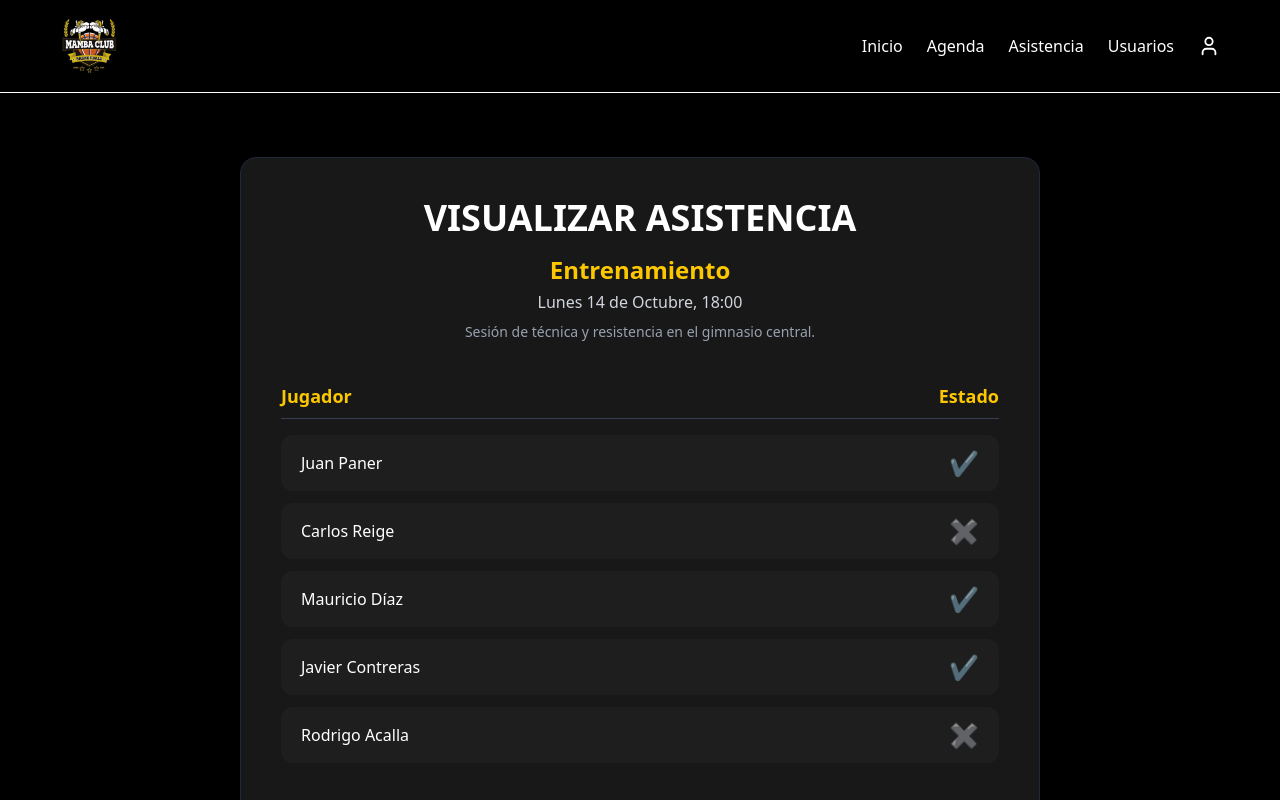
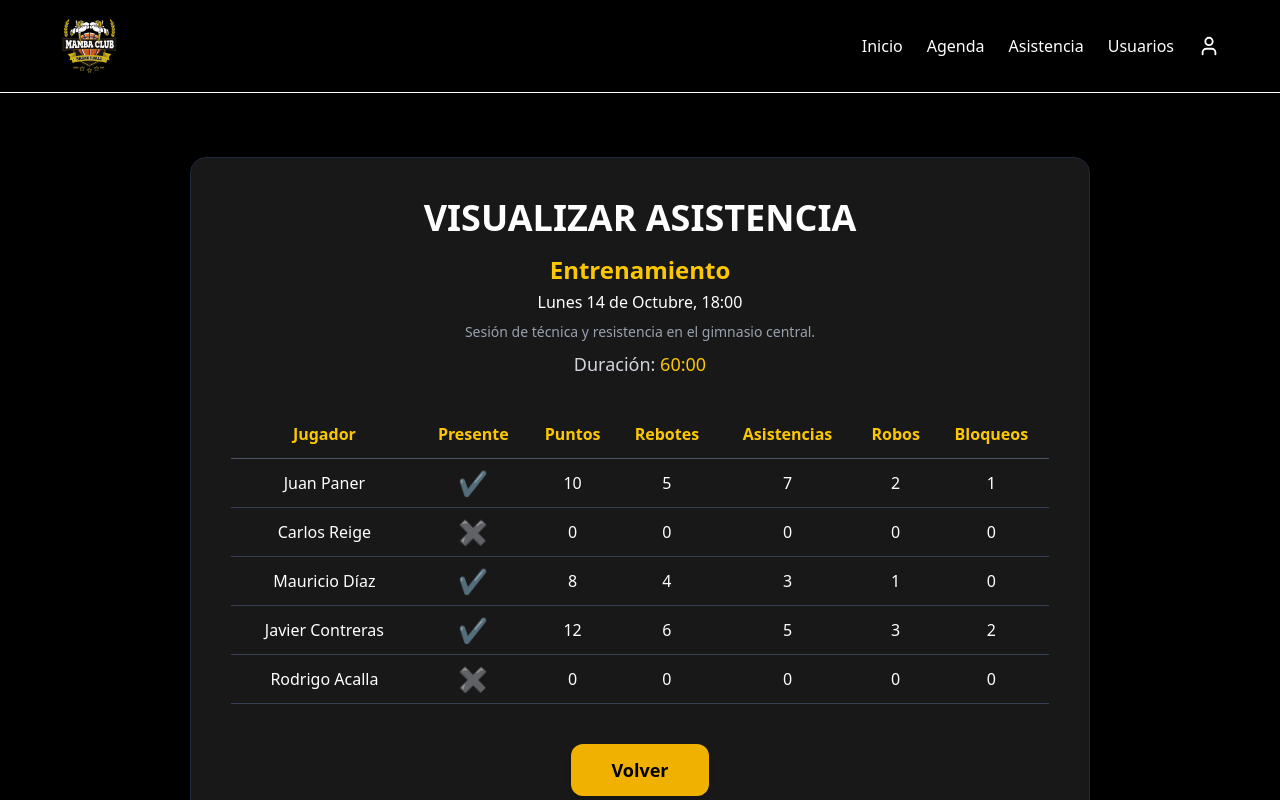
Before and after one commit to amparonunez/Proyecto-Grupo-03-Capstone-801D, a Next.js app in the folder Fase 2/Evidencias Proyecto/club_mamba/: page /pages/visualizar_asistencia in a window 1280 px wide. Shown: the top 800 px of the page. Built offline with nearby package versions, Linux system fonts and the light colour scheme; no server answers.

Commit message:
cambios page asistencia

```diff
--- a/Fase 2/Evidencias Proyecto/club_mamba/src/app/pages/registrar_asistencia/page.tsx
+++ b/Fase 2/Evidencias Proyecto/club_mamba/src/app/pages/registrar_asistencia/page.tsx
@@ -1,47 +1,90 @@
 "use client";
-
 
 import Nav from "@/components/ui/nav";
 import Footer from "@/components/ui/footer";
-import { useState } from "react";
-
-
+import { useState, useEffect } from "react";
 
 export default function AsistenciaPage() {
   const [jugadores, setJugadores] = useState([
-    { nombre: "Juan Paner", presente: true },
-    { nombre: "Carlos Reige", presente: false },
-    { nombre: "Mauricio Díaz", presente: true },
-    { nombre: "Javier Contreras", presente: false },
-    { nombre: "Rodrigo Acalla", presente: true },
+    { nombre: "Juan Paner", presente: false, puntos: "", rebotes: "", asistencias: "", robos: "", bloqueos: "" },
+    { nombre: "Carlos Reige", presente: false, puntos: "", rebotes: "", asistencias: "", robos: "", bloqueos: "" },
+    { nombre: "Mauricio Díaz", presente: false, puntos: "", rebotes: "", asistencias: "", robos: "", bloqueos: "" },
+    { nombre: "Javier Contreras", presente: false, puntos: "", rebotes: "", asistencias: "", robos: "", bloqueos: "" },
+    { nombre: "Rodrigo Acalla", presente: false, puntos: "", rebotes: "", asistencias: "", robos: "", bloqueos: "" },
   ]);
 
+  const [fase, setFase] = useState("asistencia"); // asistencia | partido | finalizado
+  const [jugando, setJugando] = useState(false);
+  const [tiempo, setTiempo] = useState(0);
+
+  // ⏱ Timer
+  useEffect(() => {
+    let intervalo;
+    if (jugando) {
+      intervalo = setInterval(() => setTiempo((t) => t + 1), 1000);
+    }
+    return () => clearInterval(intervalo);
+  }, [jugando]);
+
+  // ✅ Formatear tiempo
+  const formatearTiempo = (segundos) => {
+    const minutos = Math.floor(segundos / 60);
+    const seg = segundos % 60;
+    return `${String(minutos).padStart(2, "0")}:${String(seg).padStart(2, "0")}`;
+  };
+
+  // ✅ Cambiar asistencia
   const toggleAsistencia = (index) => {
     const updated = [...jugadores];
     updated[index].presente = !updated[index].presente;
     setJugadores(updated);
   };
 
+  // ✅ Editar estadísticas
+  const cambiarEstadistica = (index, campo, valor) => {
+    const updated = [...jugadores];
+    updated[index][campo] = Number(valor);
+    setJugadores(updated);
+  };
+
+  // 🎯 Guardar asistencia y pasar a la fase del partido
+  const comenzarPartido = () => {
+    const presentes = jugadores.filter((j) => j.presente);
+    if (presentes.length === 0) {
+      alert("No hay jugadores presentes para iniciar el partido.");
+      return;
+    }
+
+    setJugadores(presentes); // solo los que están presentes participan
+    setFase("partido");
+    setJugando(true);
+    setTiempo(0);
+  };
+
+  // 🛑 Finalizar el partido
+  const finalizarPartido = () => {
+    setJugando(false);
+    setFase("finalizado");
+    alert("Partido o entrenamiento terminado 🏀");
+  };
+
   return (
     <div className="min-h-screen bg-gray-100">
-      {/* Navbar */}
       <Nav />
 
-      <main className="min-h-screen bg-[black] text-white flex justify-center items-center py-20">
-      <section className="bg-[#181818] w-[700px] rounded-2xl shadow-2xl p-10 border border-gray-800">
-        {/* Título */}
+      <main className="min-h-screen bg-[black] text-white flex flex-col items-center py-20">
+        <section className="bg-[#181818] w-[900px] rounded-2xl shadow-2xl p-10 border border-gray-800">
+
           <h1 className="text-4xl font-bold text-center mb-10 text-white">
-          REGISTRAR ASISTENCIA
+            {fase === "asistencia" && "REGISTRAR ASISTENCIA 📝"}
+            {fase === "partido" && "CONTROL DE PARTIDO 🏀"}
+            {fase === "finalizado" && "PARTIDO FINALIZADO ✅"}
           </h1>
 
-        {/* Encabezado */}
-        <div className="flex justify-between items-center text-yellow-400 text-xl font-semibold border-b border-gray-700 pb-3 mb-6">
-          <span>Jugador</span>
-          <span>Estado</span>
-        </div>
-
-        {/* Lista de jugadores */}
-        <div className="space-y-3">
+          {/* --- FASE 1: ASISTENCIA --- */}
+          {fase === "asistencia" && (
+            <>
+              <div className="space-y-3 mb-10">
                 {jugadores.map((jugador, index) => (
                   <div
                     key={index}
@@ -60,15 +103,89 @@ export default function AsistenciaPage() {
                 ))}
               </div>
 
-        {/* Botón inferior */}
-        <div className="flex justify-center mt-10">
-          <button className="bg-yellow-500 hover:bg-yellow-400 text-black font-bold py-3 px-10 rounded-xl text-lg transition-all shadow-md">
-            Registrar Asistencia
+              <div className="flex justify-center">
+                <button
+                  onClick={comenzarPartido}
+                  className="bg-yellow-500 hover:bg-yellow-400 text-black font-bold py-3 px-10 rounded-xl text-lg transition-all shadow-md"
+                >
+                  Iniciar Partido
                 </button>
               </div>
+            </>
+          )}
+
+          {/* --- FASE 2: PARTIDO EN CURSO --- */}
+          {fase === "partido" && (
+            <>
+              {/* Timer y botón */}
+              <div className="flex justify-center items-center gap-6 mb-10">
+                <div className="text-5xl font-mono text-yellow-400">
+                  {formatearTiempo(tiempo)}
+                </div>
+
+                {jugando && (
+                  <button
+                    onClick={finalizarPartido}
+                    className="bg-red-500 hover:bg-red-400 text-white font-bold py-3 px-8 rounded-xl text-lg transition-all shadow-md"
+                  >
+                    Finalizar Partido
+                  </button>
+                )}
+              </div>
+
+              {/* Estadísticas editables */}
+              <h2 className="text-2xl font-semibold text-center text-yellow-400 mb-6">
+                Estadísticas en tiempo real
+              </h2>
+
+              <div className="overflow-x-auto">
+                <table className="w-full text-center border-collapse">
+                  <thead>
+                    <tr className="text-yellow-400 border-b border-gray-600">
+                      <th className="py-3">Jugador</th>
+                      <th>Puntos</th>
+                      <th>Rebotes</th>
+                      <th>Asistencias</th>
+                      <th>Robos</th>
+                      <th>Bloqueos</th>
+                    </tr>
+                  </thead>
+                  <tbody>
+                    {jugadores.map((jugador, index) => (
+                      <tr
+                        key={index}
+                        className="border-b border-gray-700 hover:bg-[#252525] transition"
+                      >
+                        <td className="py-3 font-medium">{jugador.nombre}</td>
+                        {["puntos", "rebotes", "asistencias", "robos", "bloqueos"].map((campo) => (
+                          <td key={campo}>
+                            <input
+                              type="number"
+                              value={jugador[campo]}
+                              onChange={(e) =>
+                                cambiarEstadistica(index, campo, e.target.value)
+                              }
+                              className="w-20 text-center bg-[#1E1E1E] border border-gray-600 rounded-lg py-1 text-white focus:outline-none focus:border-yellow-400"
+                            />
+                          </td>
+                        ))}
+                      </tr>
+                    ))}
+                  </tbody>
+                </table>
+              </div>
+            </>
+          )}
+
+          {/* --- FASE 3: PARTIDO FINALIZADO --- */}
+          {fase === "finalizado" && (
+            <div className="text-center text-yellow-400 text-xl font-semibold py-10">
+              Partido o entrenamiento terminado 🏁
+            </div>
+          )}
         </section>
       </main>
-    {/* Footer */}
+
       <Footer />
     </div>
   );
--- a/Fase 2/Evidencias Proyecto/club_mamba/src/app/pages/visualizar_asistencia/page.tsx
+++ b/Fase 2/Evidencias Proyecto/club_mamba/src/app/pages/visualizar_asistencia/page.tsx
@@ -1,69 +1,78 @@
 "use client";
-
 
 import Nav from "@/components/ui/nav";
 import Footer from "@/components/ui/footer";
-
 
 export default function VisualizarAsistenciaPage() {
   const evento = {
     tipo: "Entrenamiento",
     fecha: "Lunes 14 de Octubre, 18:00",
     descripcion: "Sesión de técnica y resistencia en el gimnasio central.",
+    tiempo: 3600, // en segundos (ej: 1 hora)
   };
 
   const jugadores = [
-    { nombre: "Juan Paner", presente: true },
-    { nombre: "Carlos Reige", presente: false },
-    { nombre: "Mauricio Díaz", presente: true },
-    { nombre: "Javier Contreras", presente: true },
-    { nombre: "Rodrigo Acalla", presente: false },
+    { nombre: "Juan Paner", presente: true, puntos: 10, rebotes: 5, asistencias: 7, robos: 2, bloqueos: 1 },
+    { nombre: "Carlos Reige", presente: false, puntos: 0, rebotes: 0, asistencias: 0, robos: 0, bloqueos: 0 },
+    { nombre: "Mauricio Díaz", presente: true, puntos: 8, rebotes: 4, asistencias: 3, robos: 1, bloqueos: 0 },
+    { nombre: "Javier Contreras", presente: true, puntos: 12, rebotes: 6, asistencias: 5, robos: 3, bloqueos: 2 },
+    { nombre: "Rodrigo Acalla", presente: false, puntos: 0, rebotes: 0, asistencias: 0, robos: 0, bloqueos: 0 },
   ];
+
+  // Función para formatear tiempo
+  const formatearTiempo = (segundos) => {
+    const minutos = Math.floor(segundos / 60);
+    const seg = segundos % 60;
+    return `${String(minutos).padStart(2, "0")}:${String(seg).padStart(2, "0")}`;
+  };
 
   return (
     <div className="min-h-screen bg-gray-100">
-      {/* Navbar */}
       <Nav />
       <main className="min-h-screen bg-[black] text-white flex justify-center items-center py-16">
-      <section className="bg-[#181818] w-[800px] rounded-2xl shadow-2xl p-10 border border-gray-800">
+        <section className="bg-[#181818] w-[900px] rounded-2xl shadow-2xl p-10 border border-gray-800">
           {/* Encabezado del evento */}
-        <div className="mb-10">
-          <h1 className="text-4xl font-bold text-center mb-4">
-            VISUALIZAR ASISTENCIA
-          </h1>
-
-          <div className="text-center text-gray-300">
-            <h2 className="text-yellow-400 text-2xl font-semibold">
-              {evento.tipo}
-            </h2>
+          <div className="mb-8 text-center">
+            <h1 className="text-4xl font-bold mb-4">VISUALIZAR ASISTENCIA</h1>
+            <h2 className="text-yellow-400 text-2xl font-semibold">{evento.tipo}</h2>
             <p className="mt-1">{evento.fecha}</p>
             <p className="text-gray-400 text-sm mt-2">{evento.descripcion}</p>
-          </div>
+            <p className="mt-2 text-lg text-gray-300">
+              Duración: <span className="text-yellow-400">{formatearTiempo(evento.tiempo)}</span>
+            </p>
           </div>
 
-        {/* Tabla de asistencia */}
-        <div className="flex justify-between text-yellow-400 text-lg font-semibold mb-4 border-b border-gray-700 pb-2">
-          <span>Jugador</span>
-          <span>Estado</span>
+          {/* Tabla de asistencia y estadísticas */}
+          <div className="overflow-x-auto">
+            <table className="w-full text-center border-collapse">
+              <thead>
+                <tr className="text-yellow-400 border-b border-gray-600">
+                  <th className="py-3">Jugador</th>
+                  <th>Presente</th>
+                  <th>Puntos</th>
+                  <th>Rebotes</th>
+                  <th>Asistencias</th>
+                  <th>Robos</th>
+                  <th>Bloqueos</th>
+                </tr>
+              </thead>
+              <tbody>
+                {jugadores.map((jugador, index) => (
+                  <tr key={index} className="border-b border-gray-700 hover:bg-[#252525] transition">
+                    <td className="py-3 font-medium">{jugador.nombre}</td>
+                    <td className={`text-2xl ${jugador.presente ? "text-green-500" : "text-red-500"}`}>
+                      {jugador.presente ? "✔" : "✖"}
+                    </td>
+                    <td>{jugador.puntos}</td>
+                    <td>{jugador.rebotes}</td>
+                    <td>{jugador.asistencias}</td>
+                    <td>{jugador.robos}</td>
+                    <td>{jugador.bloqueos}</td>
+                  </tr>
+                ))}
+              </tbody>
+            </table>
           </div>
-
-        <ul className="space-y-3">
-          {jugadores.map((jugador, index) => (
-            <li
-              key={index}
-              className="flex justify-between items-center py-3 px-5 bg-[#1E1E1E] rounded-xl hover:bg-[#252525] transition"
-            >
-              <span className="text-white font-medium">{jugador.nombre}</span>
-              <span
-                className={`text-2xl ${
-                  jugador.presente ? "text-green-500" : "text-red-500"
-                }`}
-              >
-                {jugador.presente ? "✔" : "✖"}
-              </span>
-            </li>
-          ))}
-        </ul>
 
           {/* Botón inferior */}
           <div className="flex justify-center mt-10">
@@ -76,7 +85,6 @@ export default function VisualizarAsistenciaPage() {
           </div>
         </section>
       </main>
-    {/* Footer */}
       <Footer />
     </div>
   );
```
Lines whose indentation alone changed are shown as unchanged.
